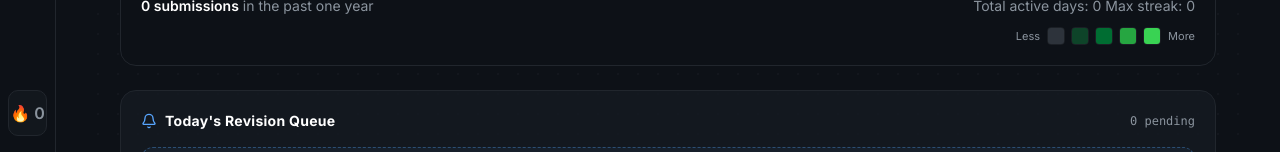
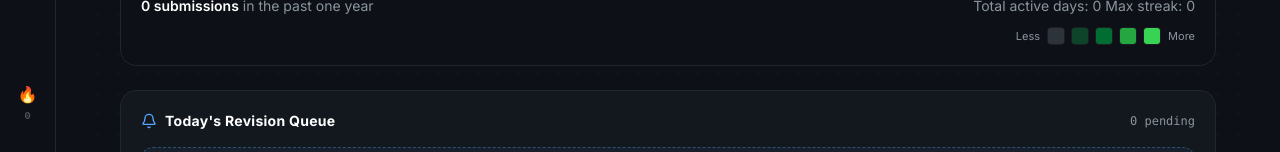
Before and after one commit to abdur4code/dsa-revision-tracker, a React (Vite) app: page /dashboard in a window 1280 px wide. Both pictures are taken after a click on the button "Collapse". Shown: the part 648-800 px from the top of the page. Built offline with nearby package versions, Linux system fonts and the light colour scheme.

Commit message:
fix: enhance sidebar display for collapsed state and improve current streak visibility

```diff
--- a/src/components/SidebarNav.jsx
+++ b/src/components/SidebarNav.jsx
@@ -156,6 +156,30 @@ function SidebarNav({ isCollapsed, onToggle }) {
         </div>
 
         <div className="mt-auto">
+          {isCollapsed ? (
+            <div
+              style={{
+                display: 'flex',
+                flexDirection: 'column',
+                alignItems: 'center',
+                padding: '12px 0',
+                gap: '2px',
+              }}
+            >
+              <span style={{ fontSize: '16px' }}>🔥</span>
+              <span
+                style={{
+                  fontSize: '11px',
+                  fontWeight: 'bold',
+                  color: currentStreak > 0 ? '#f97316' : '#484f58',
+                  fontFamily: 'monospace',
+                }}
+              >
+                {currentStreak}
+              </span>
+            </div>
+          ) : (
+            <>
               <div
                 className="mx-2 rounded-[10px] border px-3 py-[10px]"
                 style={
@@ -170,16 +194,14 @@ function SidebarNav({ isCollapsed, onToggle }) {
                       }
                 }
               >
-            <div className={`flex items-center ${isCollapsed ? 'justify-center gap-1' : 'gap-2'}`}>
+                <div className="flex items-center gap-2">
                   <span style={{ color: currentStreak > 0 ? '#f97316' : '#8b949e' }}>🔥</span>
                   <span className={`font-semibold ${currentStreak > 0 ? 'text-white' : 'text-[#8b949e]'}`}>
-                {currentStreak}
-                {!isCollapsed ? ' day streak' : ''}
+                    {currentStreak} day streak
                   </span>
                 </div>
               </div>
 
-          {!isCollapsed ? (
               <p className="px-2 py-2 text-center text-[10px] text-[#484f58]">
                 Built by{' '}
                 <a
@@ -191,7 +213,8 @@ function SidebarNav({ isCollapsed, onToggle }) {
                   Abdur Rahim
                 </a>
               </p>
-          ) : null}
+            </>
+          )}
         </div>
       </div>
     </aside>
```
Lines whose indentation alone changed are shown as unchanged.
